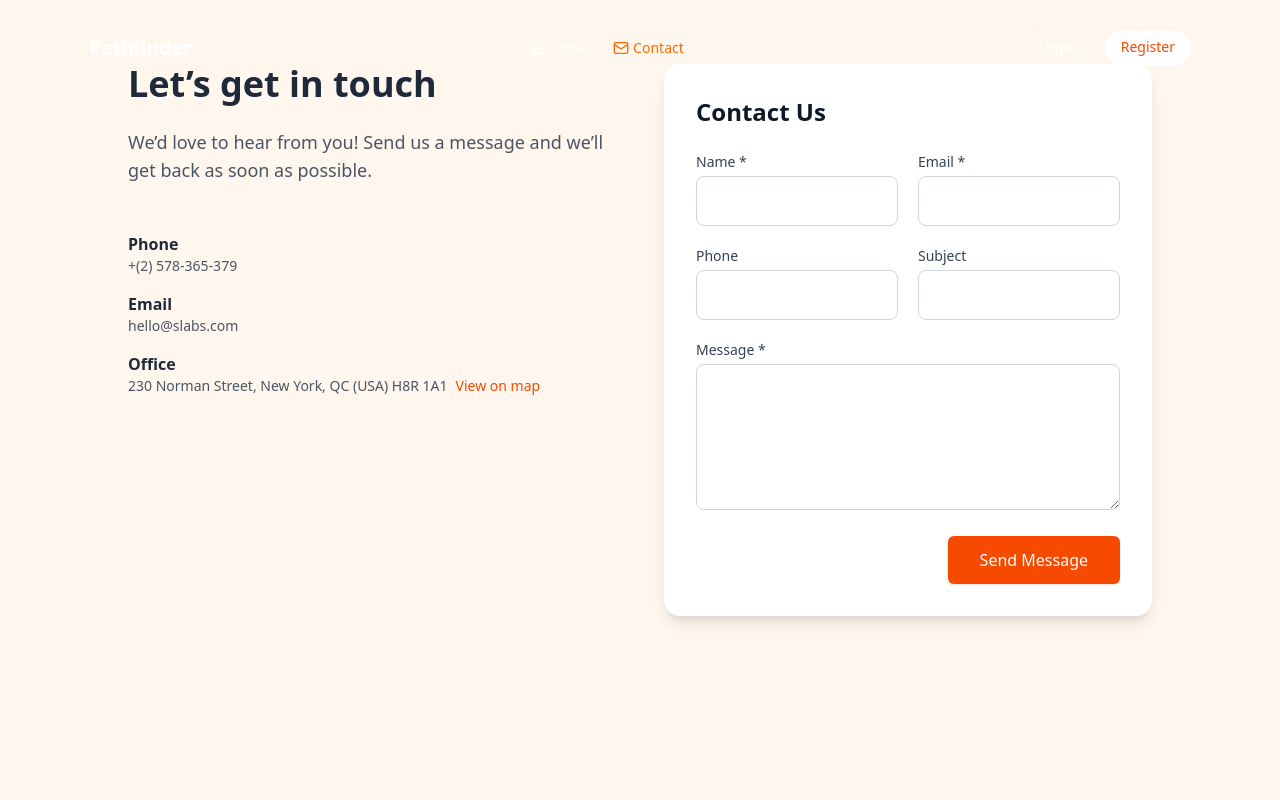
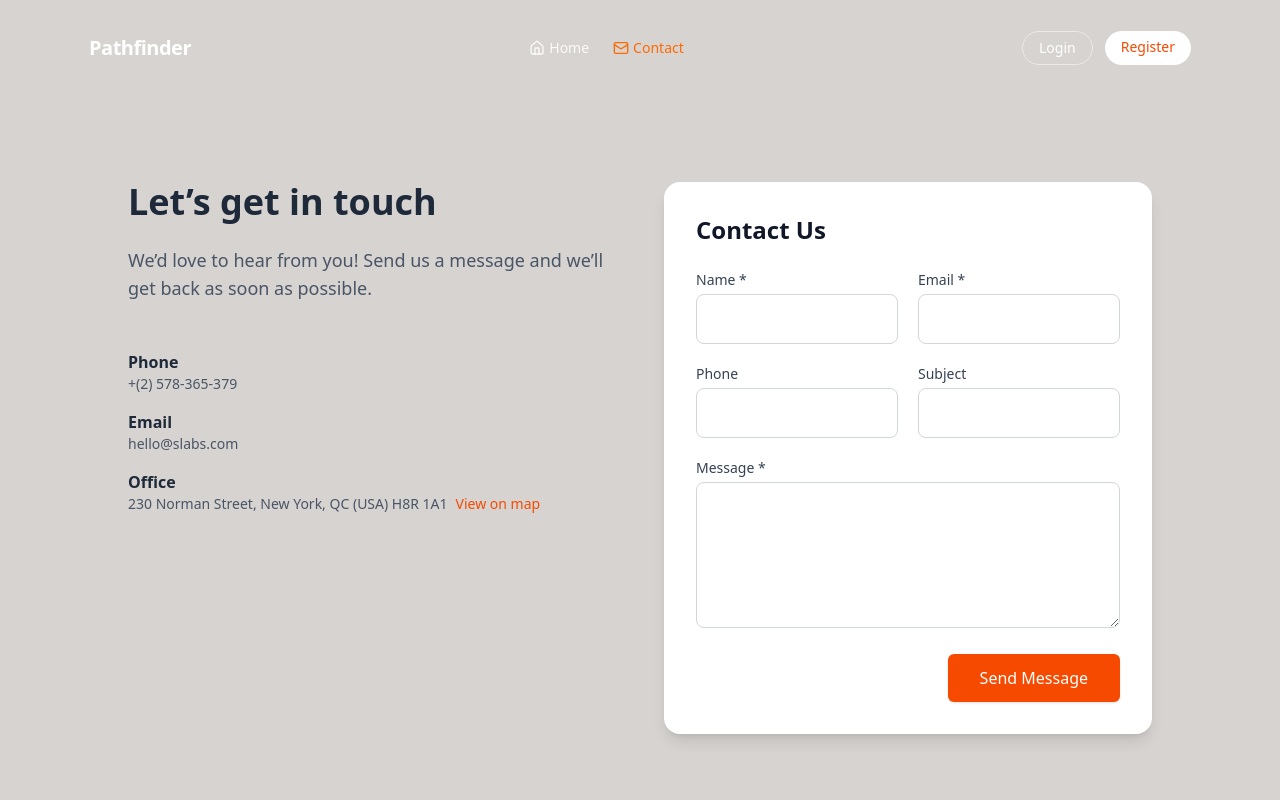
Before and after one commit to Rabie-Lafkir/blogerClient, a React (Vite) app: page /contact in a window 1280 px wide. Shown: the top 800 px of the page. Built offline with nearby package versions, Linux system fonts and the light colour scheme; no server answers.

Commit message:
Navbar Update

```diff
--- a/src/pages/Contact.tsx
+++ b/src/pages/Contact.tsx
@@ -46,7 +46,7 @@ export default function ContactPage() {
   };
 
   return (
-    <div className="min-h-screen bg-orange-50 dark:bg-neutral-900 px-6 py-16 transition-colors">
+    <div className="min-h-screen bg-stone-300 dark:bg-neutral-800 px-6 pt-[calc(150px_+_2rem)] pb-16 transition-colors">
       <div className="max-w-5xl mx-auto grid lg:grid-cols-2 gap-12">
         {/* Contact Text + Info */}
         <div className="space-y-6 text-gray-800 dark:text-gray-100">
```
